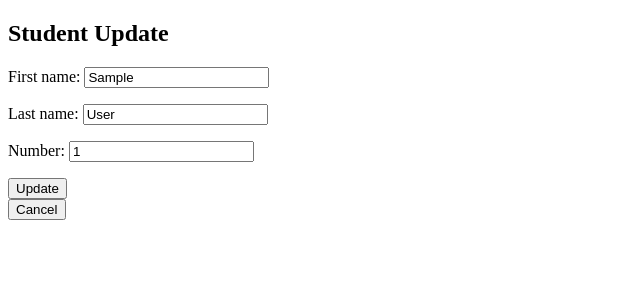
After one commit to frkesen/django-project_2, a Django app: page /1/update in a window 1280 px wide. The commit adds this page. Shown: the top 300 px of the page, without its empty margins (0-640 px from the left). Run offline with Django 3.2, Linux system fonts and the light colour scheme; tables that the repository leaves empty hold one stand-in row (values such as "Sample post").

Commit message:
added update.html

```diff
--- a/src/fscohort/templates/fscohort/home.html
+++ b/src/fscohort/templates/fscohort/home.html
@@ -6,4 +6,7 @@ home page
 
 {% block content %}
 <h1>Hello, this is home page.</h1>
+<a href="{% url 'add' %}"><button>Add Student</button></a>
+<a href="{% url 'list' %}"><button>Student List</button></a>
+
 {% endblock %}
--- a/src/fscohort/templates/fscohort/student_detail.html
+++ b/src/fscohort/templates/fscohort/student_detail.html
@@ -7,4 +7,7 @@
 <a href="{% url 'delete' student.id %}">
     <button>Delete</button>
 </a>
+<a href="{% url 'update' student.id %}">
+    <button>Update</button>
+</a>
 {% endblock %}
--- /dev/null
+++ b/src/fscohort/templates/fscohort/student_update.html
@@ -0,0 +1,16 @@
+{% extends 'fscohort/base.html' %}
+
+{% block title %}
+Student Update
+{% endblock title %}
+
+
+{% block content %}
+<h2>Student Update</h2>
+<form action="" method="POST">
+    {% csrf_token %}
+    {{ form.as_p }}
+    <input type="submit" value="Update">
+</form>
+<a href="{% url 'list' %}"> <button>Cancel</button></a>
+{% endblock %}
--- a/src/fscohort/urls.py
+++ b/src/fscohort/urls.py
@@ -1,5 +1,5 @@
 from django.urls import path
-from .views import home_view, student_list, student_add, student_detail, student_delete
+from .views import home_view, student_list, student_add, student_detail, student_delete, student_update
 
 urlpatterns = [
     path("", home_view, name="home"),
@@ -7,5 +7,6 @@ urlpatterns = [
     path("add/", student_add, name="add"),
     path("<int:id>", student_detail, name="detail"),
     path("<int:id>/delete", student_delete, name="delete"),
+    path("<int:id>/update", student_update, name="update"),
     # path("about/", about)
 ]
--- a/src/fscohort/views.py
+++ b/src/fscohort/views.py
@@ -57,5 +57,19 @@ def student_delete(request, id):
         return redirect("list")
     return render(request, "fscohort/student_delete.html")
 
+def student_update(request, id):
+    student = Student.objects.get(id=id)
+    form = StudentForm(instance=student)
+    if request.method == "POST":
+        form = StudentForm(request.POST, instance=student)
+        if form.is_valid():
+            form.save()
+            return redirect("list")
+    context = {
+        "student": student,
+        "form": form
+    }
+    return render(request, "fscohort/student_update.html", context)
+
 # def about_view(request):
 #     return HttpResponse("Hi ,this is fscohort about page.")
```
